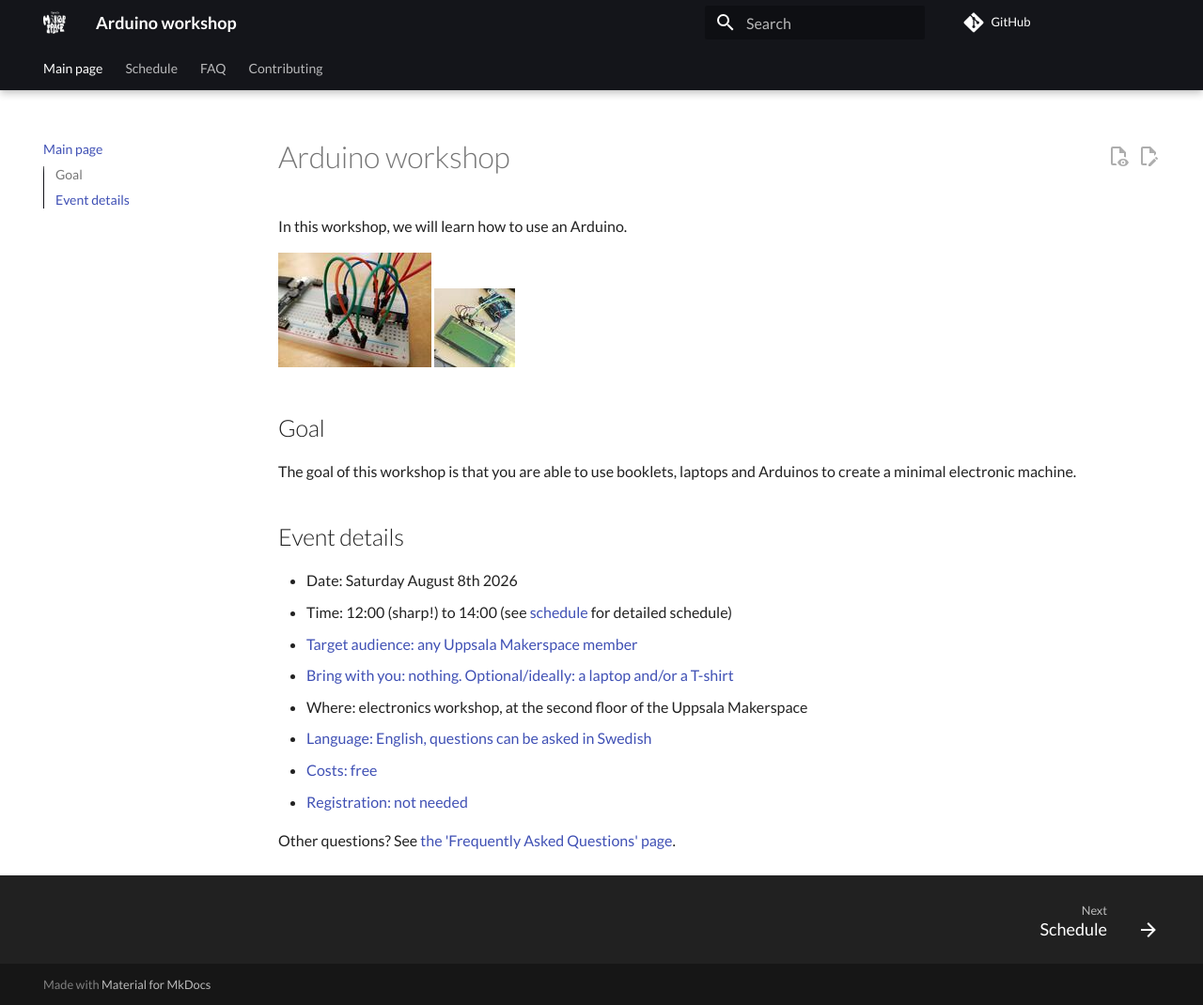
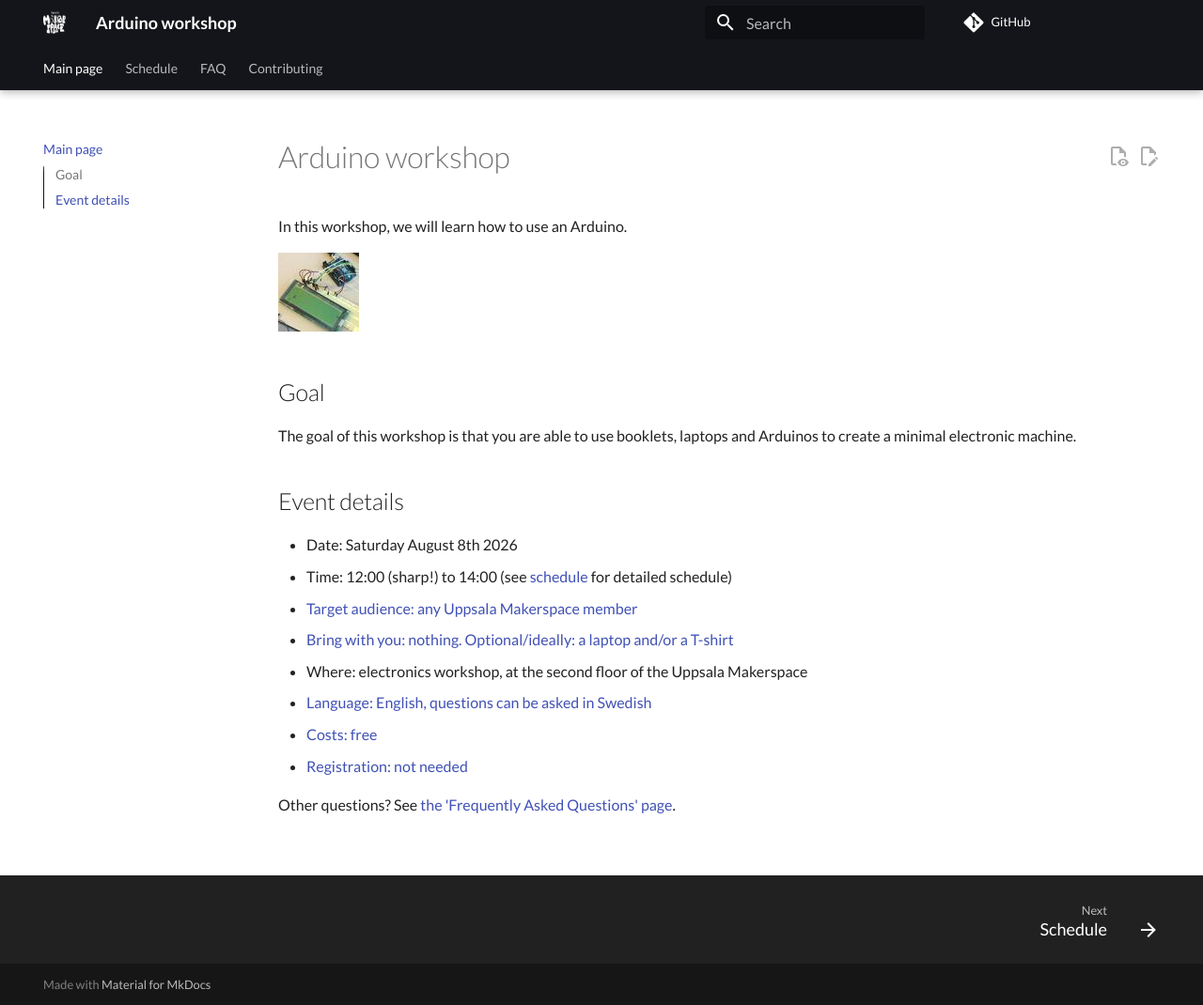
Before and after one commit to richelbilderbeek/arduino_workshop, an MkDocs documentation site: the page built from docs/README.md, in a window 1280 px wide and 1070 px high. Shown: the whole window at 94% size. Built offline with MkDocs 1.6.1 and Material for MkDocs 9.7.7, drawn with Linux system fonts in a browser that asks for light colours; comment, search, counter and statistics services are not loaded.

Commit message:
No bare-bone Arduino

```diff
--- a/docs/README.md
+++ b/docs/README.md
@@ -7,7 +7,6 @@
 
 In this workshop, we will learn how to use an Arduino.
 
-[![Arduino and a breadboard](broadboard_20.jpg)](broadboard.jpg)
 [![Arduino Invaders](arduino_invaders_20.jpg)](arduino_invaders.jpg)
 
 ## Goal
```
Also changed, not shown: docs/faq.md (+0 -1 lines).
